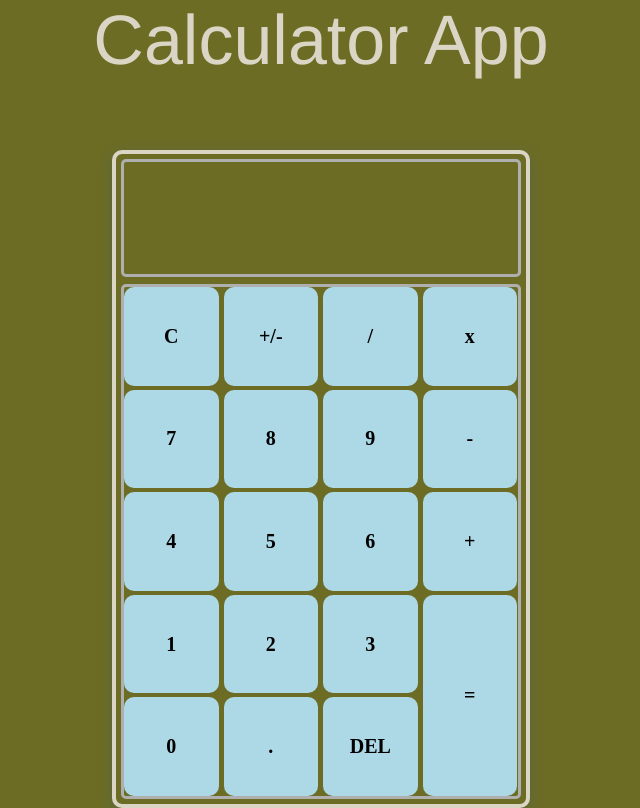
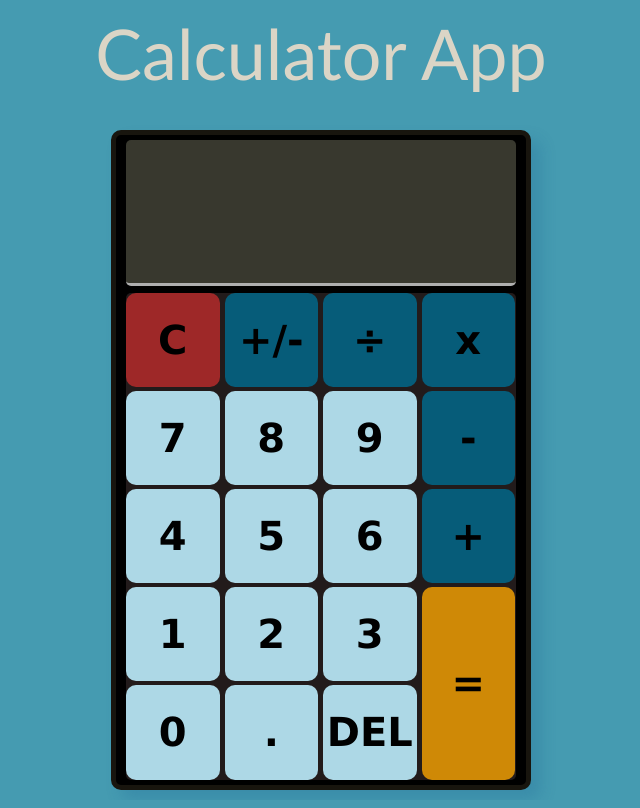
Before and after one commit to leo-tsant/TheOdinProject, a plain HTML site: page calculator/index.html in a window 1280 px wide. Shown: the whole page, without its empty margins (319-959 px from the left). Drawn offline with Linux system fonts and the light colour scheme.

Commit message:
Main layout of calculator finished (HTML and css).

```diff
--- a/calculator/index.html
+++ b/calculator/index.html
@@ -11,25 +11,25 @@
     <div class="calc-container">
       <div class="calc-screen"></div>
       <div class="calc-buttons">
-        <div class="button">C</div>
+        <div class="button" id="clear">C</div>
         <div class="button">7</div>
         <div class="button">4</div>
         <div class="button">1</div>
         <div class="button">0</div>
-        <div class="button">+/-</div>
+        <div class="button operator">+/-</div>
         <div class="button">8</div>
         <div class="button">5</div>
         <div class="button">2</div>
         <div class="button">.</div>
-        <div class="button">/</div>
+        <div class="button operator">÷</div>
         <div class="button">9</div>
         <div class="button">6</div>
         <div class="button">3</div>
         <div class="button">DEL</div>
-        <div class="button">x</div>
-        <div class="button">-</div>
-        <div class="button">+</div>
-        <div class="button equals">=</div>
+        <div class="button operator">x</div>
+        <div class="button operator">-</div>
+        <div class="button operator">+</div>
+        <div class="button" id="equals">=</div>
       </div>
     </div>
     <script src="script.js"></script>
--- a/calculator/style.css
+++ b/calculator/style.css
@@ -1,5 +1,5 @@
 body {
-  background-color: rgb(109, 108, 37);
+  background-color: rgb(69, 155, 177);
   margin: 0;
   padding: 0;
   min-height: 100vh;
@@ -10,8 +10,8 @@ body {
 }
 
 .title {
-  margin-bottom: 1em;
-  font-family: "Franklin Gothic Medium", "Arial Narrow", Arial, sans-serif;
+  margin-bottom: 0.5em;
+  font-family: "Gill Sans", "Gill Sans MT", Calibri, "Trebuchet MS", sans-serif;
   font-size: 70px;
   color: rgb(219, 213, 198);
 }
@@ -19,25 +19,32 @@ body {
 .calc-container {
   width: 400px;
   height: 640px;
-  border: 4px solid rgb(219, 213, 198);
+  border: 5px solid rgb(24, 21, 14);
+  background-color: black;
   border-radius: 10px;
-  box-shadow: rgba(27, 98, 146, 0.24) 0px 4px 15px;
+  box-shadow: rgba(27, 98, 146, 0.24) 10px 10px 15px;
   display: flex;
   flex-direction: column;
   padding: 5px;
   gap: 7px;
+  align-items: center;
 }
 
 .calc-screen {
   flex: 1;
-  border: 3px solid #afafaf;
+  width: calc(100% - 2 * 5px); /* 5 px padding on each side of calc-container */
+  border-bottom: 3px solid #afafaf;
   border-radius: 5px;
+  flex-shrink: 0;
+  background-color: rgb(56, 56, 46);
 }
 
 .calc-buttons {
+  width: calc(100% - 2 * 5px); /* 5 px padding on each side of calc-container */
+  height: 76%;
   border-radius: 5px;
   display: flex;
-  border: 3px solid #afafaf;
+  background-color: rgb(34, 27, 27);
   flex-direction: column;
   flex-wrap: wrap;
   gap: 4px;
@@ -46,15 +53,42 @@ body {
 .button {
   width: calc((100% - 4 * 4px) / 4);
   height: calc((100% - 4 * 4px) / 5);
+  font-family: "Lucida Sans", "Lucida Sans Regular", "Lucida Grande",
+    "Lucida Sans Unicode", Geneva, Verdana, sans-serif;
   background-color: lightblue;
   border-radius: 10px;
   display: flex;
   justify-content: center;
   align-items: center;
-  font-size: 20px;
+  font-size: 40px;
   font-weight: 600;
 }
 
-.equals {
+.button:hover {
+  background-color: #77bbd1;
+  box-shadow: 0px 4px 6px rgba(0, 0, 0, 0.1);
+  transform: scale(1.02);
+  cursor: pointer;
+  transition: all 0.3s ease;
+}
+
+.operator {
+  background-color: rgb(6, 92, 121);
+}
+
+.operator:hover {
+  background-color: #2a697e;
+  box-shadow: 0px 4px 6px rgba(0, 0, 0, 0.1);
+  transform: scale(1.02);
+  cursor: pointer;
+  transition: all 0.3s ease;
+}
+
+#equals {
   flex: 1;
+  background-color: rgb(207, 137, 6);
 }
+
+#clear {
+  background-color: rgb(158, 40, 40);
+}
```
